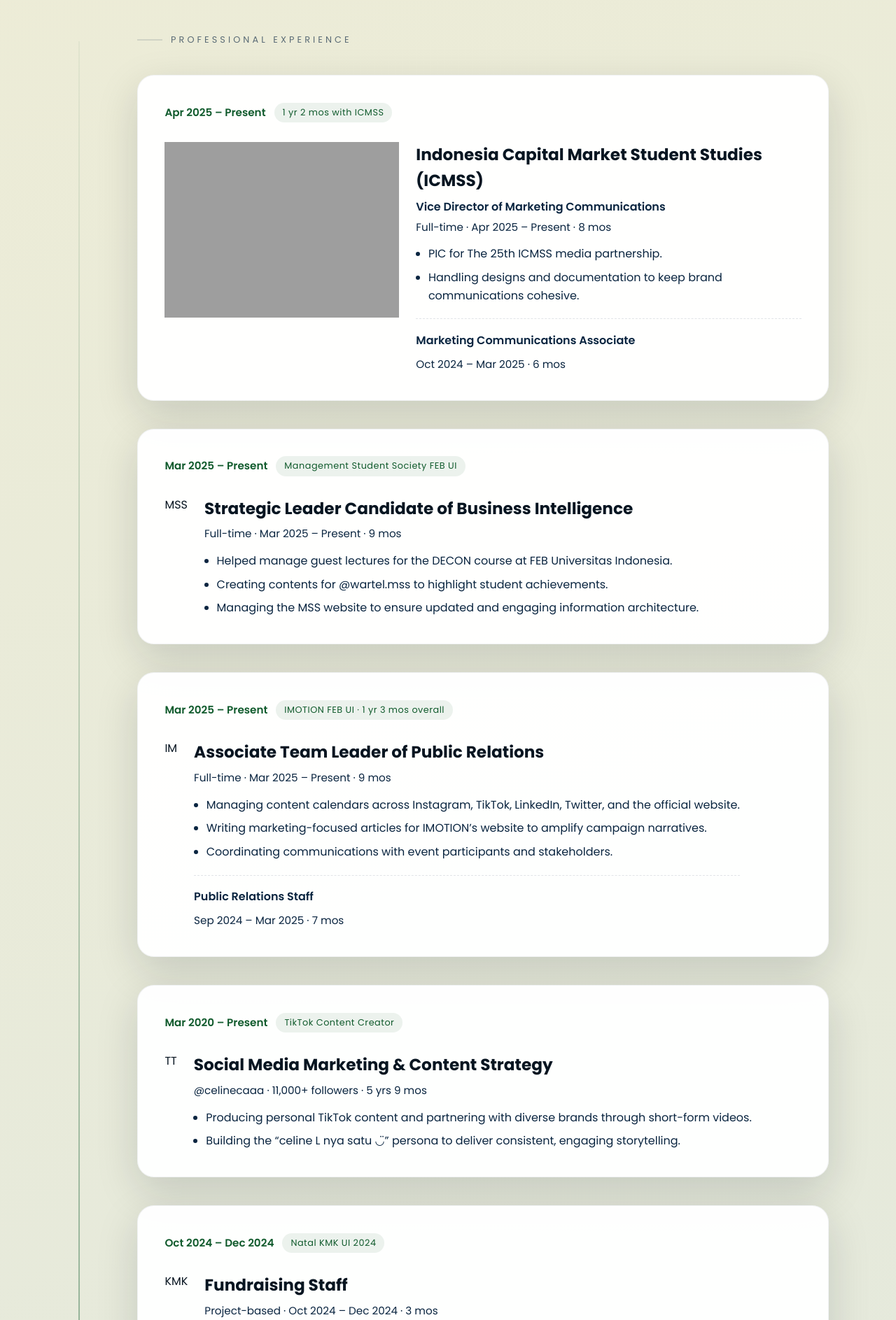
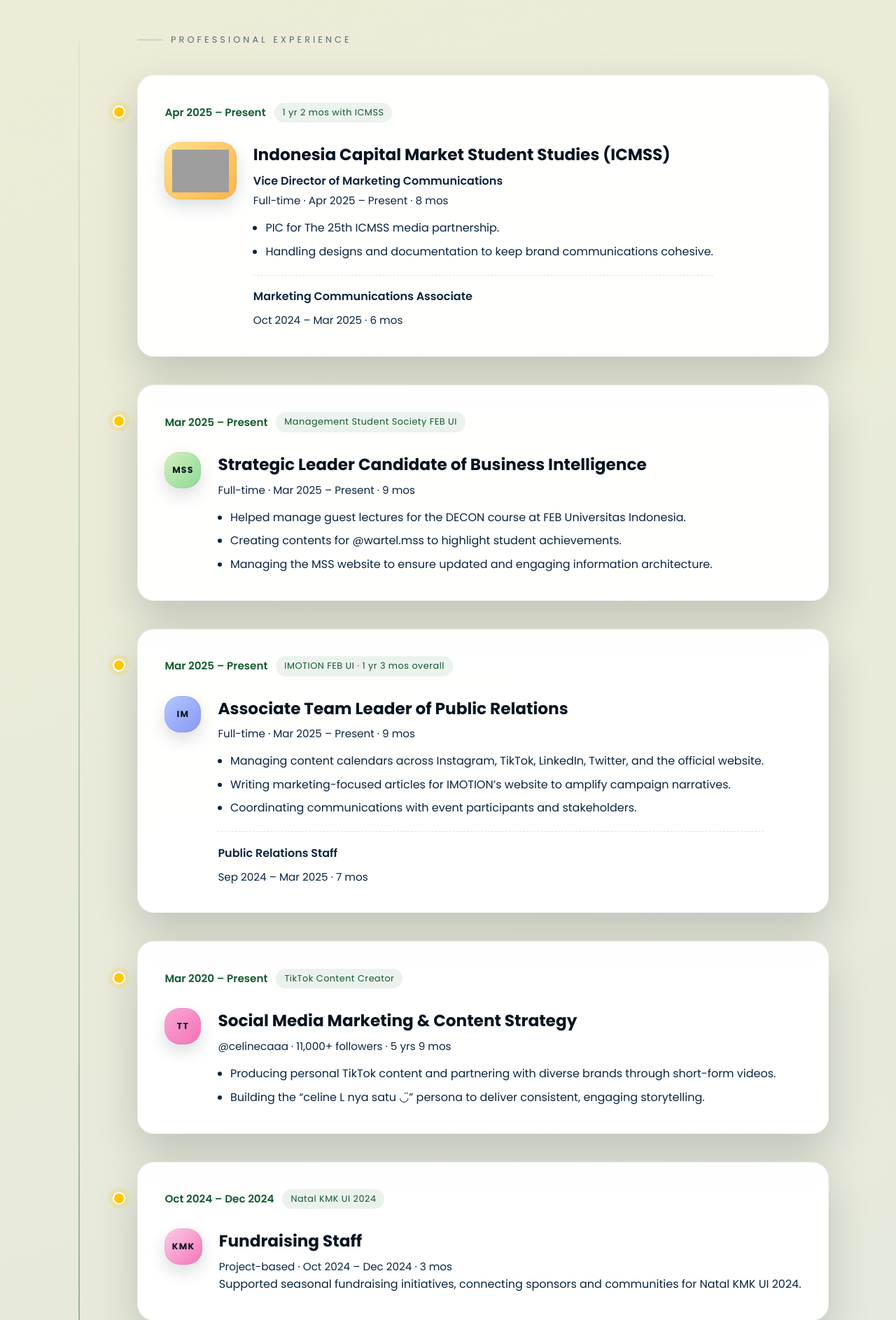
Before and after one commit to tirrexx-x64/portoceline, a Django app: page / in a window 1280 px wide. Shown: the part 4059-5946 px from the top of the page at 70% size. Run offline with Django 5.2, Linux system fonts and the light colour scheme; data that the repository does not hold is empty; grey boxes are pictures that could not be loaded.

Commit message:
Animate timeline logos and content

```diff
--- a/portfolio/main/static/main/css/styles.css
+++ b/portfolio/main/static/main/css/styles.css
@@ -713,6 +713,9 @@ a {
     display: grid;
     gap: clamp(1.25rem, 2.5vw, 1.75rem);
     border: 1px solid rgba(10, 37, 64, 0.06);
+    opacity: 0;
+    transform: translateY(36px);
+    transition: opacity 0.6s ease, transform 0.6s cubic-bezier(0.22, 1, 0.36, 1), box-shadow 0.4s ease;
 }
 
 .timeline-item::before {
@@ -728,6 +731,19 @@ a {
     box-shadow: 0 0 0 0 rgba(255, 199, 0, 0.25);
     transform: scale(0.6);
     opacity: 0;
+    transition: transform 0.5s ease, opacity 0.5s ease, box-shadow 0.5s ease;
+}
+
+.timeline-item.in-view {
+    opacity: 1;
+    transform: translateY(0);
+    box-shadow: 0 26px 60px rgba(7, 21, 33, 0.18);
+}
+
+.timeline-item.in-view::before {
+    transform: scale(1);
+    opacity: 1;
+    box-shadow: 0 0 0 6px rgba(255, 199, 0, 0.18);
 }
 
 .timeline-header {
@@ -757,6 +773,30 @@ a {
     display: flex;
     gap: clamp(1rem, 2.5vw, 1.5rem);
     align-items: start;
+}
+
+.timeline-logo {
+    display: inline-flex;
+    align-items: center;
+    justify-content: center;
+    padding: clamp(0.35rem, 0.9vw, 0.65rem);
+    min-width: clamp(3.25rem, 4vw, 4.25rem);
+    min-height: clamp(3.25rem, 4vw, 4.25rem);
+    max-width: clamp(5.75rem, 8vw, 8rem);
+    max-height: clamp(4.75rem, 6.5vw, 5.75rem);
+    border-radius: 22px;
+    background: var(--logo-gradient, rgba(255, 255, 255, 0.92));
+    box-shadow: inset 0 0 0 1px rgba(10, 37, 64, 0.06), 0 10px 24px rgba(7, 21, 33, 0.14);
+    overflow: hidden;
+    opacity: 0;
+    transform: scale(0.92) translateY(12px);
+    transition: opacity 0.45s ease, transform 0.55s cubic-bezier(0.22, 1, 0.36, 1), box-shadow 0.45s ease;
+}
+
+.timeline-item.in-view .timeline-logo {
+    opacity: 1;
+    transform: scale(1) translateY(0);
+    transition-delay: 0.15s;
 }
 
 .timeline-logo-img {
@@ -797,23 +837,113 @@ a {
 }
 
 .timeline-logo img {
-    max-width: 100%;
+    width: 100%;
+    height: auto;
     max-height: 100%;
     object-fit: contain;
+}
+
+.timeline-logo > span:not(.sr-only) {
+    font-weight: 700;
+    text-transform: uppercase;
+    letter-spacing: 0.1em;
+    font-size: clamp(0.65rem, 1.4vw, 0.78rem);
+    color: var(--ui-dark);
+}
+
+.timeline-content h3,
+.timeline-content .timeline-role,
+.timeline-content .timeline-duration,
+.timeline-content > p,
+.timeline-content ul,
+.timeline-content .timeline-subrole {
+    opacity: 0;
+    transform: translateY(18px);
+    transition: opacity 0.45s ease, transform 0.45s ease;
 }
 
 .timeline-content h3 {
     font-size: clamp(1.1rem, 2.6vw, 1.45rem);
     margin-bottom: 0.35rem;
-    opacity: 0;
-    transform: translateX(-20px);
-    animation: slideInLeft 0.8s cubic-bezier(0.22, 1, 0.36, 1) 0.3s forwards;
 }
 
-.timeline-content p, .timeline-content ul {
+.timeline-item.in-view .timeline-content h3 {
+    opacity: 1;
+    transform: translateY(0);
+    transition-delay: 0.18s;
+}
+
+.timeline-content ul li {
     opacity: 0;
-    transform: translateX(-20px);
-    animation: slideInLeft 0.8s cubic-bezier(0.22, 1, 0.36, 1) 0.5s forwards;
+    transform: translateY(18px);
+    transition: opacity 0.45s ease, transform 0.45s ease;
+}
+
+.timeline-item.in-view .timeline-content .timeline-role {
+    opacity: 1;
+    transform: translateY(0);
+    transition-delay: 0.24s;
+}
+
+.timeline-item.in-view .timeline-content .timeline-duration {
+    opacity: 1;
+    transform: translateY(0);
+    transition-delay: 0.28s;
+}
+
+.timeline-item.in-view .timeline-content > p {
+    opacity: 1;
+    transform: translateY(0);
+    transition-delay: 0.32s;
+}
+
+.timeline-item.in-view .timeline-content ul {
+    opacity: 1;
+    transform: translateY(0);
+    transition-delay: 0.38s;
+}
+
+.timeline-item.in-view .timeline-content ul li {
+    opacity: 1;
+    transform: translateY(0);
+}
+
+.timeline-item.in-view .timeline-content ul li:nth-child(1) {
+    transition-delay: 0.42s;
+}
+
+.timeline-item.in-view .timeline-content ul li:nth-child(2) {
+    transition-delay: 0.48s;
+}
+
+.timeline-item.in-view .timeline-content ul li:nth-child(3) {
+    transition-delay: 0.54s;
+}
+
+.timeline-item.in-view .timeline-content ul li:nth-child(4) {
+    transition-delay: 0.6s;
+}
+
+.timeline-item.in-view .timeline-content .timeline-subrole {
+    opacity: 1;
+    transform: translateY(0);
+    transition-delay: 0.46s;
+}
+
+@media (prefers-reduced-motion: reduce) {
+    .timeline-item,
+    .timeline-item::before,
+    .timeline-logo,
+    .timeline-content h3,
+    .timeline-content .timeline-role,
+    .timeline-content .timeline-duration,
+    .timeline-content > p,
+    .timeline-content ul,
+    .timeline-content ul li,
+    .timeline-content .timeline-subrole {
+        transition: none !important;
+        animation: none !important;
+    }
 }
 
 .timeline-role {
```
